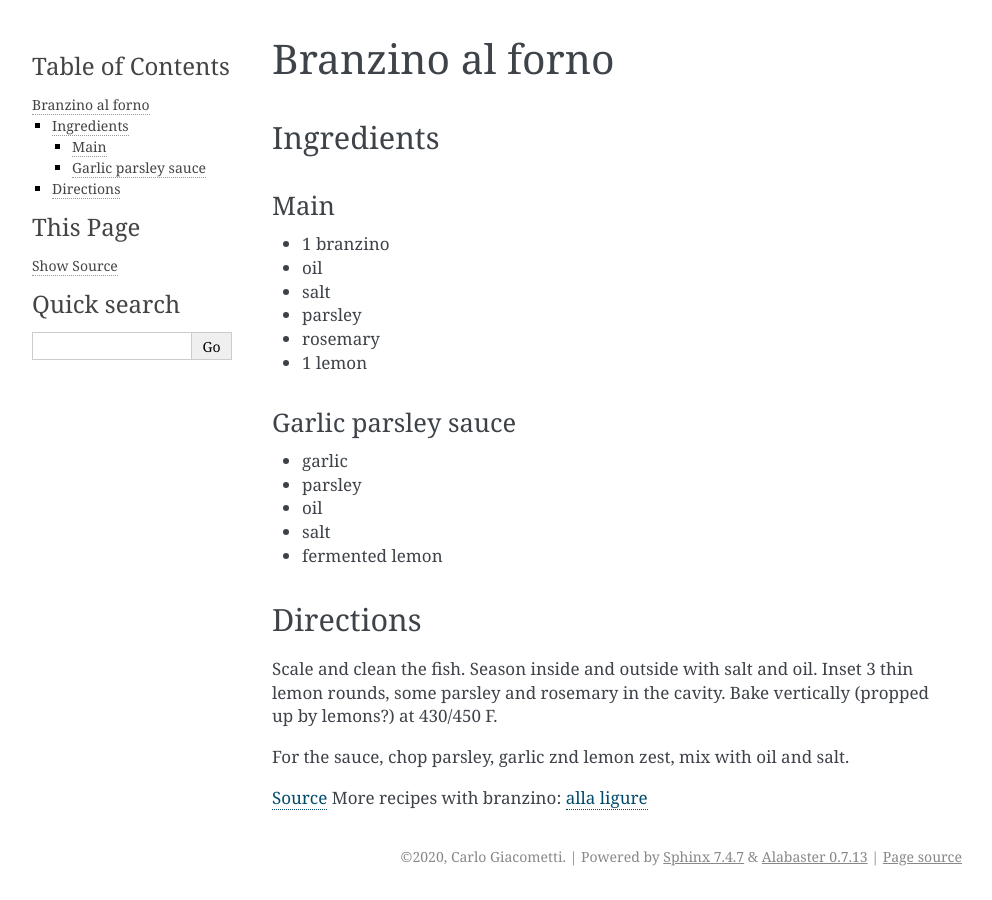
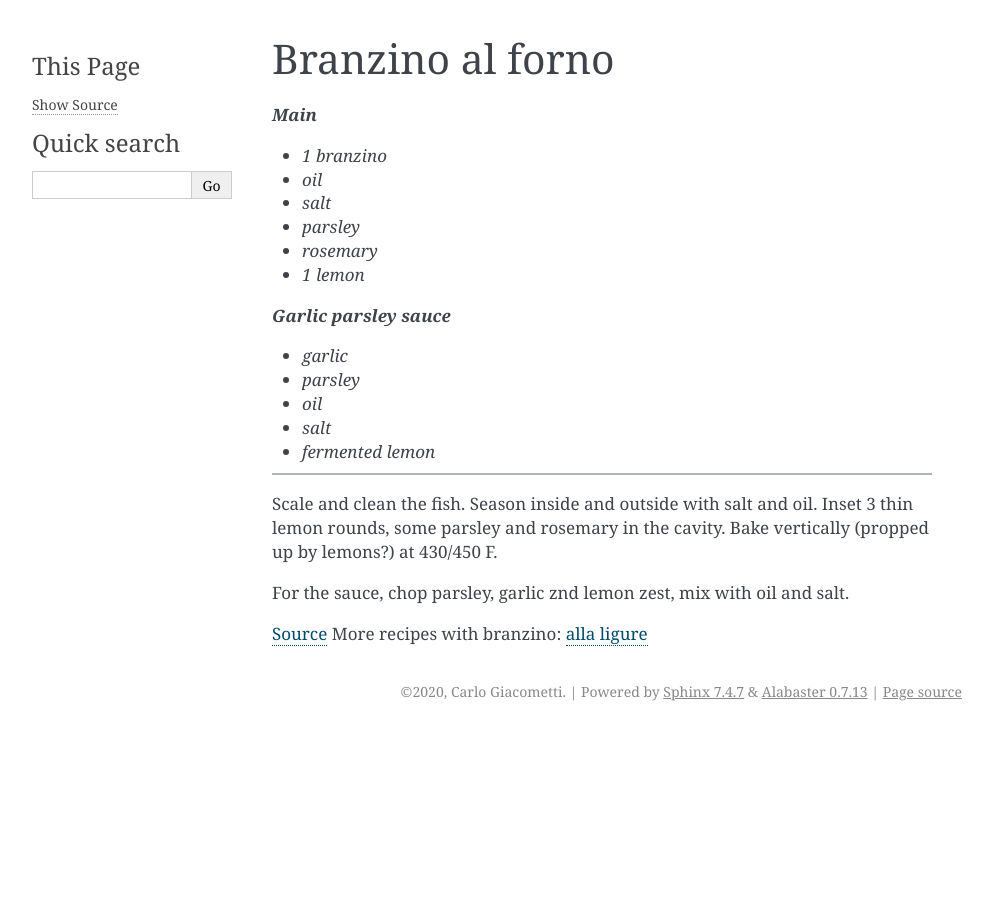
Before and after one commit to toriborish/Recipes, a Sphinx documentation site: the page built from docs/source/Recipes/Entrees/Fish_BranzinoAlForno.md, in a window 1280 px wide. Shown: the whole page, without its empty margins (148-1140 px from the left). Built offline with Sphinx 7.4.7, drawn with Linux system fonts in a browser that asks for light colours.

Commit message:
small changes

```diff
--- a/docs/source/Recipes/Entrees/Fish_BranzinoAlForno.md
+++ b/docs/source/Recipes/Entrees/Fish_BranzinoAlForno.md
@@ -1,25 +1,25 @@
 # Branzino al forno
 
-### Ingredients
 
-#### Main
 
-* 1 branzino
-* oil
-* salt
-* parsley
-* rosemary
-* 1 lemon
+**_Main_**
 
-#### Garlic parsley sauce
+* *1 branzino*
+* *oil*
+* *salt*
+* *parsley*
+* *rosemary*
+* *1 lemon*
 
-* garlic
-* parsley
-* oil
-* salt
-* fermented lemon
+**_Garlic parsley sauce_**
 
-### Directions
+* *garlic*
+* *parsley*
+* *oil*
+* *salt*
+* *fermented lemon*
+
+----
 
 Scale and clean the fish. Season inside and outside with salt and oil.
 Inset 3 thin lemon rounds, some parsley and rosemary in the cavity.
```
Also changed, not shown: docs/source/Recipes/Breads/Bread_SimpleSourdough.md (+10 -9 lines), docs/source/Recipes/Entrees/Pasta_AglioOlioPeperoncino.md (+5 -1 lines).
